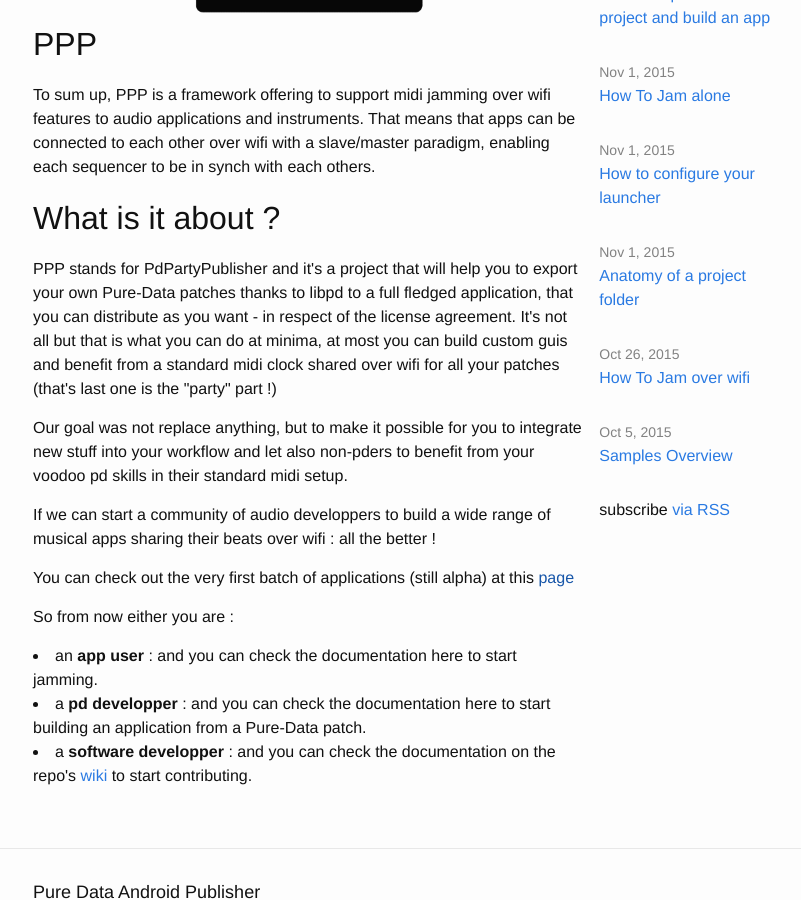
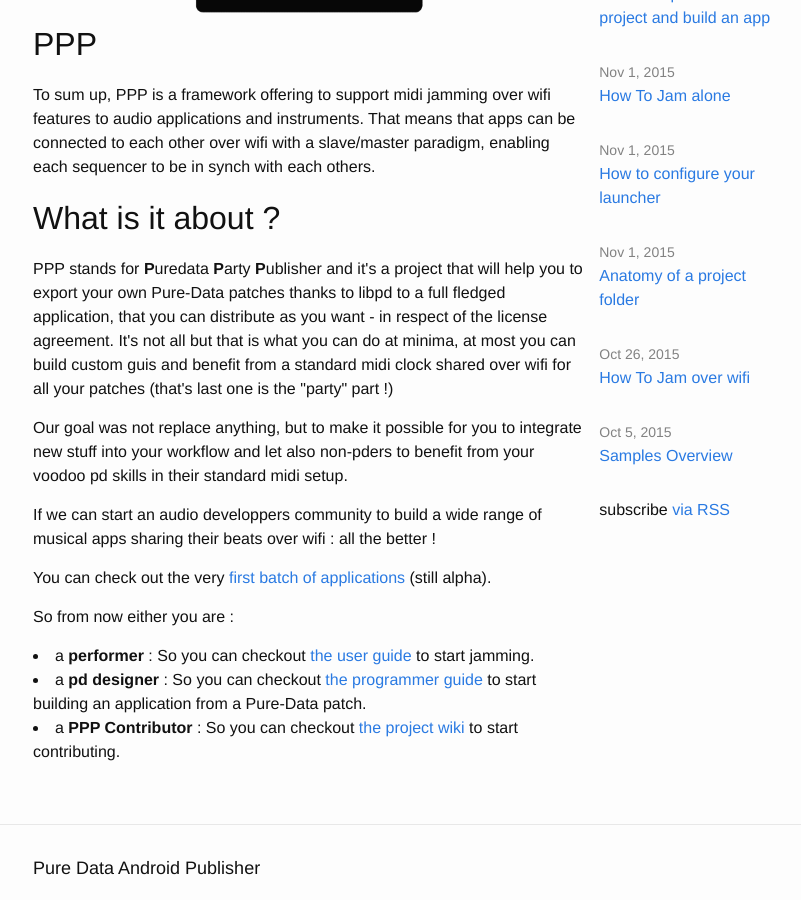
Before and after one commit to b2renger/PdDroidPublisher, a Jekyll site: the page built from index.html, in a window 1280 px wide and 900 px high, scrolled down 485 px. Shown: the whole window, without its empty margins (237-1038 px from the left). Built offline with Jekyll 4.4.1, drawn with Linux system fonts in a browser that asks for light colours.

Commit message:
change index page content

```diff
--- a/_config.yml
+++ b/_config.yml
@@ -7,6 +7,7 @@
 twitter_username:
 github_username:  b2renger
 github_repositoryname: PdDroidPublisher
+github_wiki: https://github.com/b2renger/PdDroidPublisher/wiki
 
 # Build settings
 markdown: kramdown
--- a/index.html
+++ b/index.html
@@ -11,14 +11,15 @@
       <h1>PPP</h1>
       <p>To sum up, PPP is a framework offering to support midi jamming over wifi features to audio applications and instruments. That means that apps can be connected to each other over wifi with a slave/master paradigm, enabling each sequencer to be in synch with each others.</p>
       <h1>What is it about ?</h1>
-      <p>PPP stands for PdPartyPublisher and it's a project that will help you to export your own Pure-Data patches thanks to libpd to a full fledged application, that you can distribute as you want - in respect of the license agreement. It's not all but that is what you can do at minima, at most you can build custom guis and benefit from a standard midi clock shared over wifi for all your patches (that's last one is the "party" part !)</p>
+      <p>PPP stands for <b>P</b>uredata <b>P</b>arty <b>P</b>ublisher and it's a project that will help you to export your own Pure-Data patches thanks to libpd to a full fledged application, that you can distribute as you want - in respect of the license agreement. It's not all but that is what you can do at minima, at most you can build custom guis and benefit from a standard midi clock shared over wifi for all your patches (that's last one is the "party" part !)</p>
       <p> Our goal was not replace anything, but to make it possible for you to integrate new stuff into your workflow and let also non-pders to benefit from your voodoo pd skills in their standard midi setup.</p>
-      <p> If we can start a community of audio developpers to build a wide range of musical apps sharing their beats over wifi : all the better ! </p>
-      <p>You can check out the very first batch of applications (still alpha) at this <a href="{{post_url 2015-10-05-samples}}">page</a> <p>
+      <p> If we can start an audio developpers community to build a wide range of musical apps sharing their beats over wifi : all the better ! </p>
+      <p>You can check out the very <a href="{{site.baseurl}}/ppp-samples">first batch of applications</a> (still alpha).
+      <p>
       <p> So from now either you are : </p>
-      <li> an <b>app user</b> : and you can check the documentation here to start jamming. </li>
-      <li> a <b>pd developper</b> : and you can check the documentation here to start building an application from a Pure-Data patch. </li>
-      <li> a <b>software developper</b> : and you can check the documentation on the repo's <a href="https://github.com/b2renger/PdDroidPublisher/wiki">wiki</a> to start contributing. </li>
+      <li> a <b>performer</b> : So you can checkout <a href="{{site.baseurl}}/user-guide">the user guide</a> to start jamming. </li>
+      <li> a <b>pd designer</b> : So you can checkout <a href="{{site.baseurl}}/dev-guide">the programmer guide</a> to start building an application from a Pure-Data patch. </li>
+      <li> a <b>PPP Contributor</b> : So you can checkout <a href="{{site.github_wiki}}">the project wiki</a> to start contributing. </li>
       <p></p>
     </div>
     <div class="col col-1">
```
